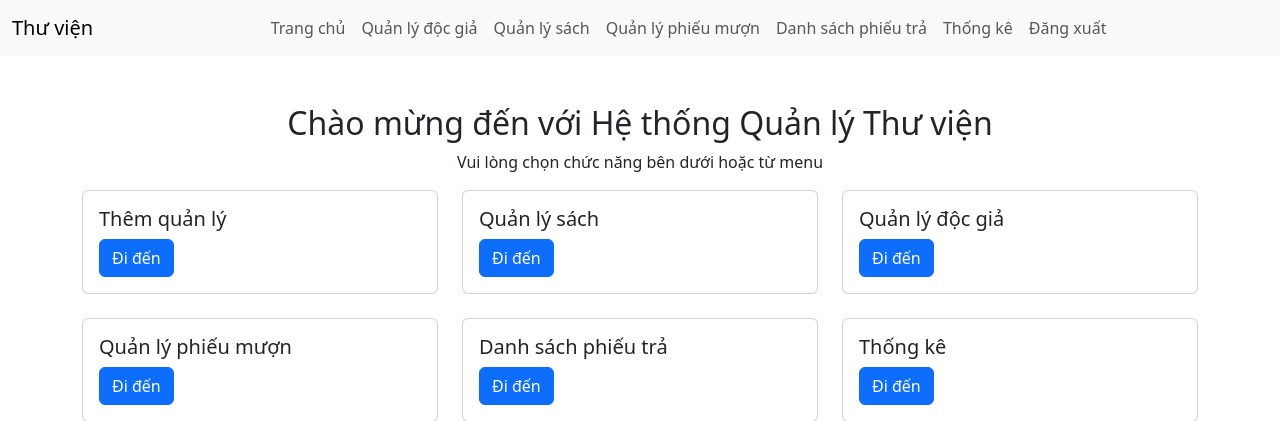
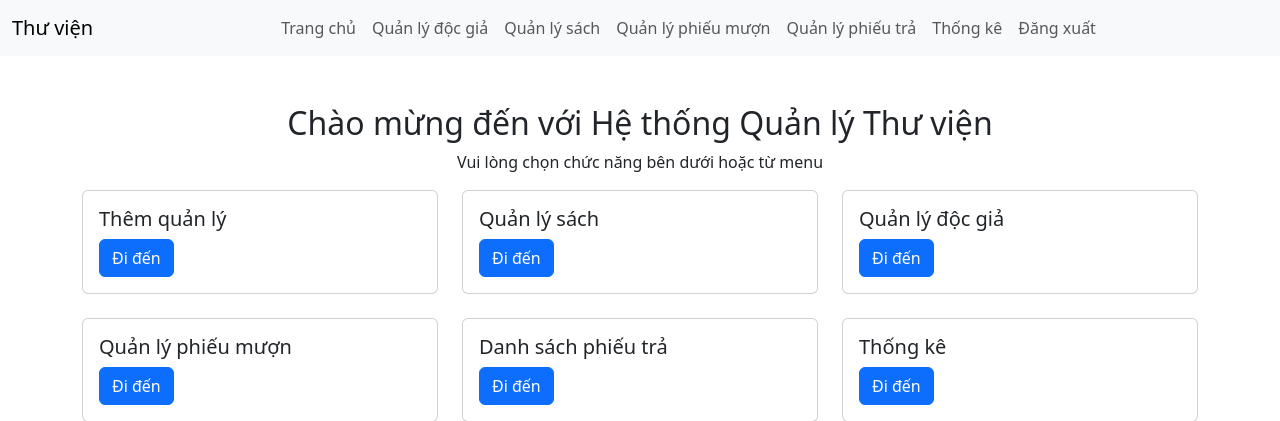
Before and after one commit to hoanle123564/Project_QTDL, a PHP site: page /index.php in a window 1280 px wide. Shown: the top 421 px of the page. Run offline with PHP 8.4, Linux system fonts and the light colour scheme; the visitor is signed in with stand-in values (Sample User, id 1).

Commit message:
quan ly phieu tra

```diff
--- a/app/views/layouts/main.php
+++ b/app/views/layouts/main.php
@@ -68,7 +68,7 @@
                         <a class="nav-link" href="?action=quanLyPhieuMuon">Quản lý phiếu mượn</a>
                     </li>
                     <li class="nav-item">
-                        <a class="nav-link" href="?action=quanLyPhieuTra">Danh sách phiếu trả</a>
+                        <a class="nav-link" href="?action=quanLyPhieuTra">Quản lý phiếu trả</a>
                     </li>
                     <li class="nav-item">
                         <a class="nav-link" href="?action=thongKe">Thống kê</a>
```
